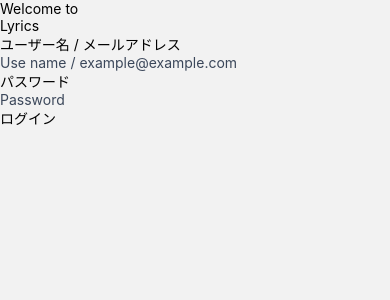
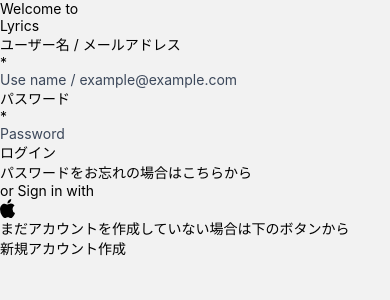
Before and after one commit to yoshiydp/ReactNativeAppSample, a React Native app: screen /MainTabBar in a window 390 px wide. Shown: the top 300 px of the page. Built offline with nearby package versions, Linux system fonts and the light colour scheme; no server answers.

Commit message:
Update Login screen

```diff
--- /dev/null
+++ b/src/components/molecules/SocialIcon/SocialIcon.scss
@@ -0,0 +1,11 @@
+@use '../../../globalStyles/' as g;
+
+.container {
+  flex-direction: row;
+  justify-content: center;
+  align-items: center;
+  width: 44px;
+  height: 44px;
+  border-radius: 50px;
+  background: g.colors(white, base);
+}
--- /dev/null
+++ b/src/components/molecules/SocialIcon/index.tsx
@@ -0,0 +1,37 @@
+import React from 'react';
+import { TouchableOpacity } from 'react-native';
+
+// Components
+import Icon from 'components/atoms/Icon';
+
+// Constants
+import * as COLOR from 'constants/color';
+import * as SVGPATH from 'constants/svgPath';
+
+// Styles
+import styles from './SocialIcon.scss';
+
+interface Props {
+  onPressEvent?: () => void;
+}
+
+const SocialIcon = (props: Props) => {
+  return (
+    <TouchableOpacity
+      activeOpacity={1}
+      style={ styles.container }
+      onPress={ props.onPressEvent }>
+      <Icon
+        svgType={1}
+        width="15"
+        height="19"
+        viewBox="0 0 15 19"
+        pathD1={SVGPATH.ICON_APPLE}
+        pathTransform1="translate(-20.5 -16)"
+        pathFill={COLOR.COLOR_BLACK_BASE}
+      />
+    </TouchableOpacity>
+  );
+};
+
+export default SocialIcon;
--- a/src/components/molecules/TextField/TextField.scss
+++ b/src/components/molecules/TextField/TextField.scss
@@ -10,11 +10,14 @@
 }
 
 .label {
-  position: absolute;
-  top: 8px;
-  left: 12px;
   font-size: 12px;
   color: g.colors(white, base);
+  &Wrap {
+    position: absolute;
+    top: 8px;
+    left: 12px;
+    flex-direction: row;
+  }
 }
 
 .input {
@@ -23,3 +26,10 @@
   color: g.colors(gray, type1);
   font-size: 16px;
 }
+
+.required {
+  position: relative;
+  top: -1px;
+  margin-left: 4px;
+  color: g.colors(red, base);
+}
--- a/src/components/molecules/TextField/index.tsx
+++ b/src/components/molecules/TextField/index.tsx
@@ -12,8 +12,8 @@
   placeholder: string;
   onChangeText?: (value: string) => void;
   value: string;
+  secureText?: boolean;
   required?: boolean;
-  secureText?: boolean;
 }
 
 const TextField = (props: Props) => {
@@ -34,9 +34,14 @@
 
   return (
     <View style={ styles.container }>
-      <Text style={ styles.label }>
-        { props.label }
-      </Text>
+      <View style={ styles.labelWrap }>
+        <Text style={ styles.label }>
+          { props.label }
+        </Text>
+        { props.required &&
+          <Text style={ styles.required }>*</Text>
+        }
+      </View>
       <TextInput
         style={ styles.input }
         placeholder={ props.placeholder }
--- /dev/null
+++ b/src/components/organisms/SocialSignIn/SocialSignIn.scss
@@ -0,0 +1,38 @@
+@use '../../../globalStyles/' as g;
+
+.container {
+  width: 100%;
+  margin-top: 32px;
+}
+
+.title {
+  font-family: g.$font-dm-serif-display;
+  font-style: italic;
+  font-size: 16px;
+  color: g.colors(white, base);
+  &Wrap {
+    flex-direction: row;
+    justify-content: space-between;
+    align-items: center;
+    width: 204px;
+    margin: 0 auto;
+  }
+  &Border {
+    width: 40px;
+    height: 1px;
+    background: g.colors(blue, navy);
+  }
+}
+
+.social {
+  &List {
+    width: 100%;
+    flex-direction: row;
+    justify-content: center;
+    align-items: center;
+    margin-top: 20px;
+  }
+  &Items {
+    gap: 0 28px;
+  }
+}
--- /dev/null
+++ b/src/components/organisms/SocialSignIn/index.tsx
@@ -0,0 +1,36 @@
+import React, { useEffect, useRef, useState } from 'react';
+import { View, Text} from 'react-native';
+
+// Components
+import SocialIcon from 'components/molecules/SocialIcon';
+
+// Constants
+import * as VALUE from 'constants/value';
+
+// Styles
+import styles from './SocialSignIn.scss';
+
+const SocialSignIn = () => {
+
+  useEffect(() => {
+  }, []);
+
+  return (
+    <View style={ styles.container }>
+      <View style={ styles.titleWrap }>
+        <View style={ styles.titleBorder }></View>
+        <Text style={ styles.title }>
+          or Sign in with
+        </Text>
+        <View style={ styles.titleBorder }></View>
+      </View>
+      <View style={ styles.socialList }>
+        <View style={ styles.socialItems }>
+          <SocialIcon />
+        </View>
+      </View>
+    </View>
+  );
+};
+
+export default SocialSignIn;
--- a/src/components/templates/AuthForm/AuthForm.scss
+++ b/src/components/templates/AuthForm/AuthForm.scss
@@ -8,6 +8,6 @@
   margin-top: 20px;
 }
 
-.buttonWrap {
+.submitButtonWrap {
   margin-top: 40px;
 }
--- a/src/components/templates/AuthForm/index.tsx
+++ b/src/components/templates/AuthForm/index.tsx
@@ -1,5 +1,5 @@
 import React, { useEffect, useState } from 'react';
-import { View, KeyboardAvoidingView } from 'react-native';
+import { View, KeyboardAvoidingView, Text } from 'react-native';
 
 // Components
 import TextField from 'src/components/molecules/TextField';
@@ -14,6 +14,7 @@
   onChangeText: (value: string) => void;
   value: string;
   secureText?: boolean;
+  required?: boolean;
 }
 
 interface Props {
@@ -37,10 +38,11 @@
             onChangeText={ item.onChangeText }
             value={ item.value }
             secureText={ item.secureText }
+            required={ item.required }
           />
         </View>
       ))}
-      <View style={ styles.buttonWrap }>
+      <View style={ styles.submitButtonWrap }>
         <Button
           text={ props.submitText }
           onPressEvent={ props.submitEvent }
--- a/src/navigators/StackNavigator.tsx
+++ b/src/navigators/StackNavigator.tsx
@@ -23,8 +23,8 @@
 const Stack = createStackNavigator();
 
 const StackNavigator = () => {
-  const [user, setUser] = useState('');
-  const [loading, setLoading] = useState(true);
+  const [user, setUser] = useState<any>('');
+  const [loading, setLoading] = useState<boolean>(true);
 
   useEffect(() => {
     const unsubscribe = onAuthStateChanged(auth, (user) => {
--- a/src/screens/Login/Login.scss
+++ b/src/screens/Login/Login.scss
@@ -5,3 +5,30 @@
   padding: 88px 35px 90px;
   background: g.colors(blue, bg);
 }
+
+%text {
+  text-align: center;
+  color: g.colors(gray, type1);
+  font-size: 12px;
+}
+
+.forgotMessagge {
+  margin-top: 32px;
+  @extend %text;
+}
+
+.linkText {
+  color: g.colors(green, base);
+}
+
+.signUp {
+  &Wrap {
+    margin-top: 60px;
+  }
+  &Message {
+    @extend %text;
+  }
+  &ButtonWrap {
+    margin-top: 20px;
+  }
+}
--- a/src/screens/Login/index.tsx
+++ b/src/screens/Login/index.tsx
@@ -5,7 +5,6 @@
   Text,
   TouchableOpacity,
   KeyboardAvoidingView,
-  Button
 } from 'react-native';
 import { signInWithEmailAndPassword } from 'firebase/auth';
 import { auth } from '../../config/firebase';
@@ -13,6 +12,8 @@
 // Components
 import IntroMessage from 'src/components/molecules/IntroMessage';
 import AuthForm from 'src/components/templates/AuthForm';
+import SocialSignIn from 'src/components/organisms/SocialSignIn';
+import Button from 'src/components/atoms/Button';
 
 // Constants
 import * as TEXT from 'constants/text';
@@ -34,13 +35,15 @@
       placeholder: TEXT.PLACEHOLDER_INPUT_USERNAME_EMAIL,
       onChangeText: setEmail,
       value: email,
+      required: true
     },
     {
       label: TEXT.LABEL_INPUT_PASSWORD,
       placeholder: TEXT.PLACEHOLDER_INPUT_PASSWORD,
       onChangeText: setPassword,
       value: password,
-      secureText: true
+      secureText: true,
+      required: true
     }
   ];
 
@@ -72,6 +75,27 @@
         submitText="ログイン"
         submitEvent={ signIn }
       />
+      <Text style={styles.forgotMessagge}>
+        パスワードをお忘れの場合は
+        <Text
+          style={ styles.linkText }
+          onPress={() => props.navigation.navigate('PasswordReset')}>
+          こちら
+        </Text>
+        から
+      </Text>
+      <SocialSignIn />
+      <View style={ styles.signUpWrap }>
+        <Text style={ styles.signUpMessage }>
+          まだアカウントを作成していない場合は下のボタンから
+        </Text>
+        <View style={ styles.signUpButtonWrap }>
+          <Button
+            text="新規アカウント作成"
+            onPressEvent={() => props.navigation.navigate('SignUp')}
+          />
+        </View>
+      </View>
       {/* <KeyboardAvoidingView
         behavior="padding"
         style={{
```
